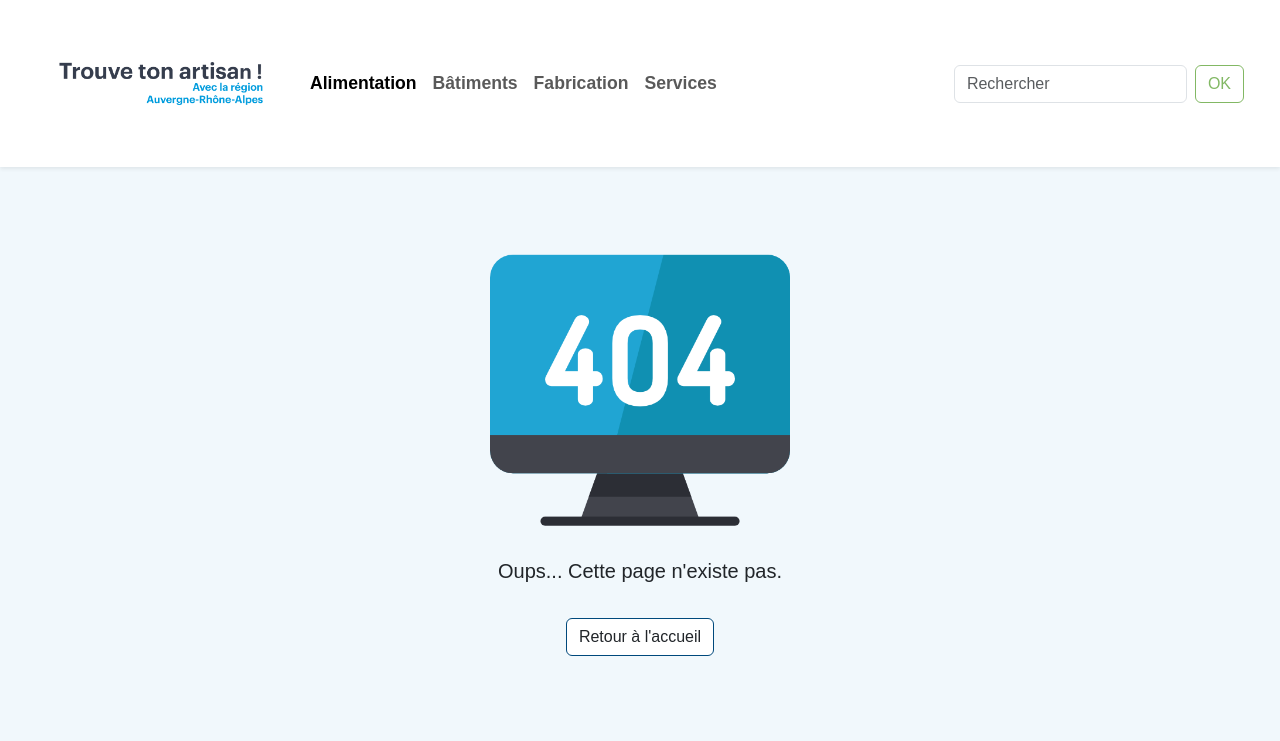
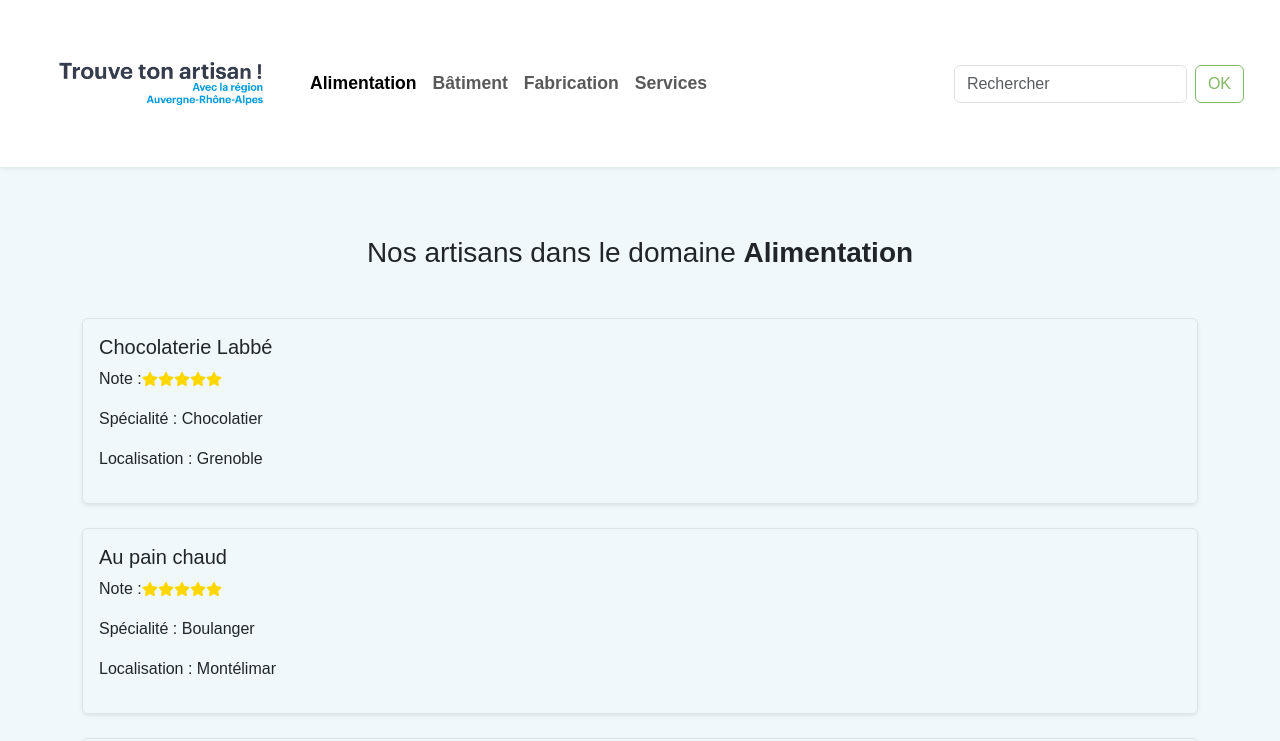
Before and after one commit to souczs/monArtisan, a React (Create React App) app: page /artisans/Alimentation in a window 1280 px wide. Shown: the top 741 px of the page. Built offline with nearby package versions, Linux system fonts and the light colour scheme.

Commit message:
Artisans

```diff
--- a/src/App.js
+++ b/src/App.js
@@ -5,6 +5,8 @@ import { BrowserRouter as Router, Routes, Route } from 'react-router-dom';
 import Header from './components/Header';
 import Home from './pages/Home';
 import Error from './pages/404';
+import ArtisansList from './components/ArtisansList';
+
 
 function App() {
     return (
@@ -14,6 +16,7 @@ function App() {
             <Routes>
                 <Route path="/" element={<Home />} />
                 <Route path="*" element={<Error />} />
+                <Route path="/artisans/:category" element={<ArtisansList />} />
             </Routes>
         </Router>
     )
--- /dev/null
+++ b/src/components/ArtisansList.jsx
@@ -0,0 +1,41 @@
+import { useParams, useNavigate } from 'react-router-dom';
+import data from '../data/datas.json'; // ou le chemin vers ton fichier JSON
+import { FaStar } from 'react-icons/fa';
+
+export default function ArtisansList() {
+    // Lecture de la catégorie depuis l'URL
+  const { category } = useParams();
+  const navigate = useNavigate();
+
+  // Les artisans dont la catégorie correspond sont filtrés
+  const filteredArtisans = data.filter((artisan) => artisan.category === category);
+
+  return (
+    <div className="container my-5">
+    <div id="bloc-category"></div>
+      <h3 className="mt-5 mb-4 text-center" id="category-list">Nos artisans dans le domaine <strong>{category}</strong></h3>
+      <div className="row g-4 mt-3">
+        {filteredArtisans.map((artisan) => (
+          <div
+            className="col-md-12"
+            key={artisan.id}
+            onClick={() => navigate(`/artisan/${artisan.name}`)}
+            style={{ cursor: 'pointer' }}
+          >
+            <div className="p-3 border rounded shadow-sm h-100">
+              <h5>{artisan.name}</h5>
+              <p>
+                Note :
+                {[...Array(5)].map((_, i) => (
+                  <FaStar key={i} color={i < Math.round(artisan.note) ? 'gold' : '#ddd'} />
+                ))}
+              </p>
+              <p>Spécialité : {artisan.specialty}</p>
+              <p>Localisation : {artisan.location}</p>
+            </div>
+          </div>
+        ))}
+      </div>
+    </div>
+  );
+}
--- a/src/components/Header.jsx
+++ b/src/components/Header.jsx
@@ -24,16 +24,16 @@ function Header() {
         <div className="collapse navbar-collapse" id="navbarContent">
           <ul className="navbar-nav me-auto mb-2 mb-lg-0">
             <li className="nav-item">
-              <NavLink className="nav-link" to="/artisans/alimentation">Alimentation</NavLink>
+              <NavLink className="nav-link" to="/artisans/Alimentation">Alimentation</NavLink>
             </li>
             <li className="nav-item">
-              <NavLink className="nav-link" to="/artisans/batiments">Bâtiments</NavLink>
+              <NavLink className="nav-link" to="/artisans/Bâtiment">Bâtiment</NavLink>
             </li>
             <li className="nav-item">
-              <NavLink className="nav-link" to="/artisans/fabrication">Fabrication</NavLink>
+              <NavLink className="nav-link" to="/artisans/Fabrication">Fabrication</NavLink>
             </li>
             <li className="nav-item">
-              <NavLink className="nav-link" to="/artisans/services">Services</NavLink>
+              <NavLink className="nav-link" to="/artisans/Services">Services</NavLink>
             </li>
           </ul>
 
--- a/src/pages/Home.jsx
+++ b/src/pages/Home.jsx
@@ -20,7 +20,7 @@ export default function Home() {
             <div className="p-3 border rounded shadow-sm h-100" id="box-home">
               <h4 className="text-center">1</h4>
               <h5 className="text-center">Le secteur</h5>
-              <p className="text-center">Sélectionnez la catégorie souhaitée dans le menu en haut de page</p>
+              <p className="text-center">Sélectionnez la catégorie souhaitée dans le menu en haut de la page</p>
             </div>
           </div>
           <div className="col-md-3">
--- a/src/styles/components.scss
+++ b/src/styles/components.scss
@@ -34,3 +34,7 @@
         color:black;
     }
 }
+
+#bloc-category {
+    height:50px;
+}
```
Also changed, not shown: src/pages/FicheArtisan.jsx (deleted), src/pages/ListeArtisans.jsx (deleted).
